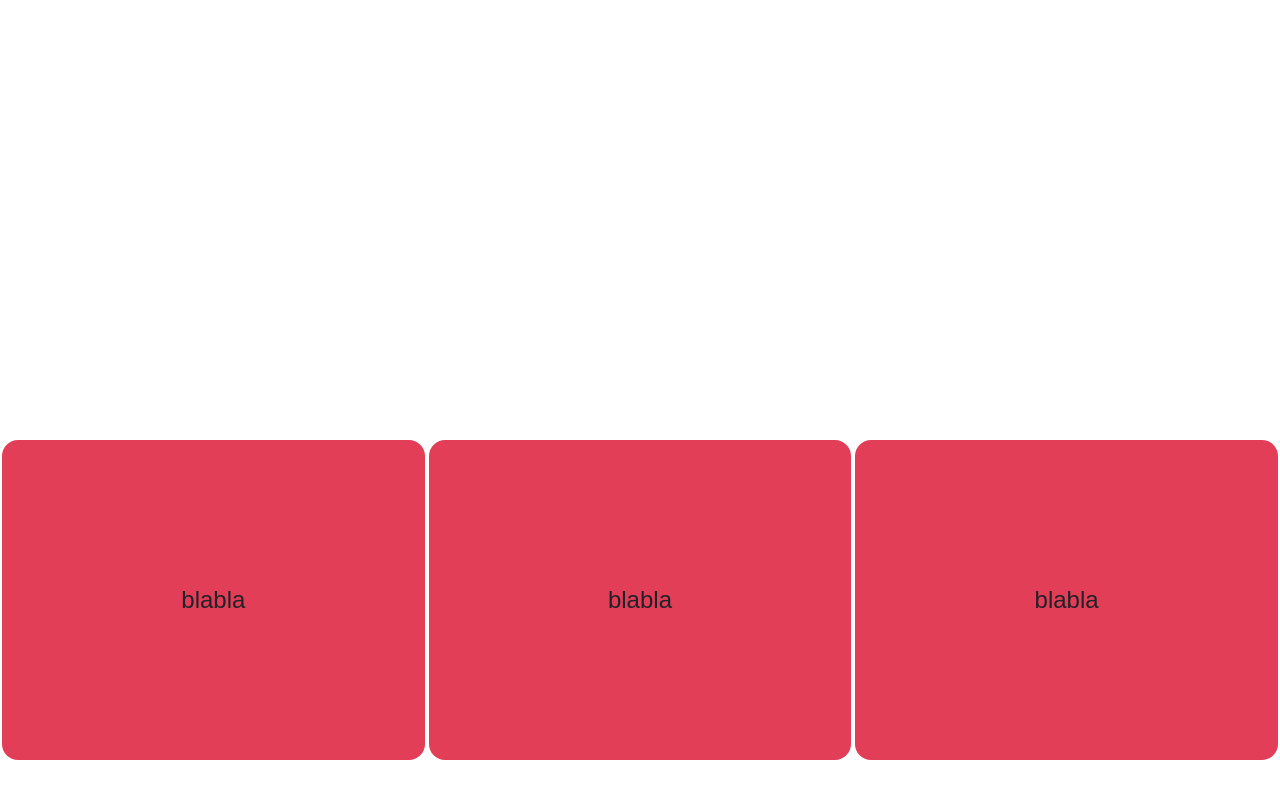
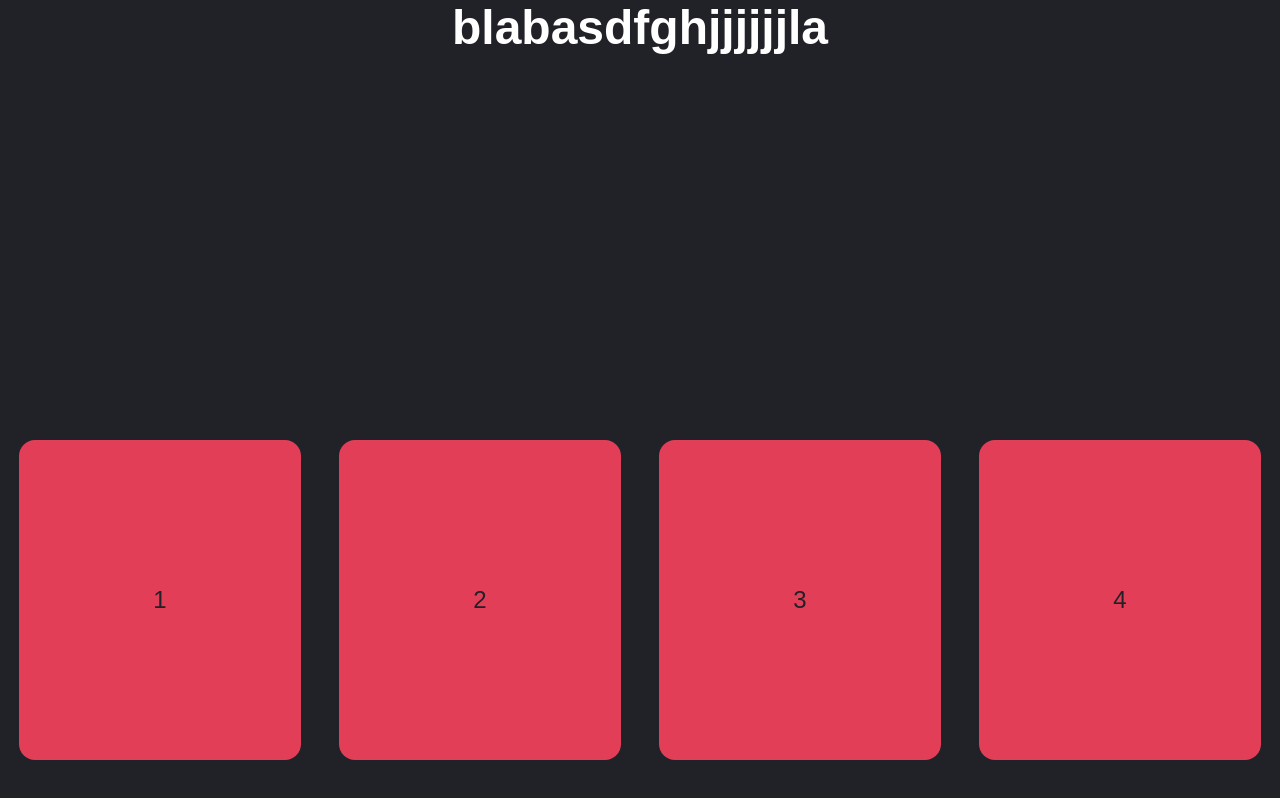
Before and after one commit to flory2die4/Website-circulatie-concurs, a React (Create React App) app in the folder website/: page / in a window 1280 px wide. Built offline with nearby package versions, Linux system fonts and the light colour scheme.

Commit message:
added tasks properly get answears

```diff
--- a/website/src/App.js
+++ b/website/src/App.js
@@ -1,11 +1,11 @@
 import Header from './Components/Header';
-import Questions from './Components/Questions'
+import Answears from './Components/Answear'
 import { useState } from 'react'
 
 const App = () => {
   const [questions,  setQuestions] = useState([
     {
-      question: "blabla",
+      question: "blabasdfghjjjjjjla",
       correctAnswear: "1",
       answears: [
         "1", "2", "3", "4"
@@ -27,10 +27,30 @@ const App = () => {
     }
   ])
 
+  const [showAnswears, setShowAnswears] = useState(true);
+
+  const goToNextQuestion = () => {
+    setQuestions(questions.filter((question) => questions.indexOf(question) !== 0))
+  }
+
+  const verifyAnswear = (correctAnswear, answear) => {
+    if (questions === correctAnswear) {
+      console.log('isCorrect');
+    }
+
+    else {
+      console.log("it's incorrect");
+    }
+    setShowAnswears(!showAnswears)
+    setTimeout(() => {
+      setShowAnswears(!showAnswears)
+    }, 2000)
+  }
+
   return (
     <div>
-      <Header question="" />
-      <Questions questions={questions} />
+      <Header question={questions[0].question} />
+      { showAnswears && <Answears answears={questions[0].answears} /> }
     </div>
   )
 }
--- /dev/null
+++ b/website/src/Components/Answear.js
@@ -0,0 +1,17 @@
+import Answear from './Answears'
+
+const Answears = ({ answears }) => {
+	return (
+		<div className='answears'>
+			{ answears.map((answear, index) => (
+				<Answear
+					key={index}
+					color='#E33E57'
+					answear={answear}
+				/>
+			)) }
+		</div>
+	)
+}
+
+export default Answears
--- /dev/null
+++ b/website/src/Components/Answears.js
@@ -0,0 +1,12 @@
+const Answear = ({ answear, color }) => {
+	return (
+		<div
+			className='answear'
+		>
+			<p className='text-raspuns'>{ answear }</p>
+		</div>
+	)
+}
+
+
+export default Answear;
--- a/website/src/Components/Header.js
+++ b/website/src/Components/Header.js
@@ -1,7 +1,7 @@
 const Header = ({ question }) => {
 	return (
 		<header>
-			<h1>{ question }</h1>
+			<h1 className='header'>{ question }</h1>
 		</header>
 	)
 }
--- a/website/src/Components/Question.js
+++ /dev/null
@@ -1,12 +0,0 @@
-const Question = ({ question, color }) => {
-	return (
-		<div
-			className='question'
-		>
-			<p className='text-raspuns'>{ question }</p>
-		</div>
-	)
-}
-
-
-export default Question;
--- a/website/src/Components/Questions.js
+++ /dev/null
@@ -1,17 +0,0 @@
-import Question from './Question'
-
-const Questions = ({ questions }) => {
-	return (
-		<div className='questions'>
-			{ questions.map((question, index) => (
-				<Question
-					key={index}
-					color='#E33E57'
-					question={question.question}
-				/>
-			)) }
-		</div>
-	)
-}
-
-export default Questions
--- a/website/src/index.css
+++ b/website/src/index.css
@@ -7,13 +7,19 @@
 body {
   font-family: sans-serif;
   font-size:  1.5rem;
+  background-color: #212128;
+  color: white;
+}
+
+.header {
+  text-align: center;
 }
 
 p {
   color:  #212128;
 }
 
-.questions {
+.answears {
   position: absolute;
   bottom: 0%;
   display: flex;
@@ -23,9 +29,9 @@ p {
   width:  100%;
 }
 
-.question {
+.answear {
   cursor: pointer;
-  width:  33%;
+  width: 22%;
   display: flex;
   align-items: center;
   justify-content: center;
@@ -34,6 +40,6 @@ p {
   background-color: #E33E57;
 }
 
-.question:hover {
+.answear:hover {
   background-color: #cf384f;
 }
```
